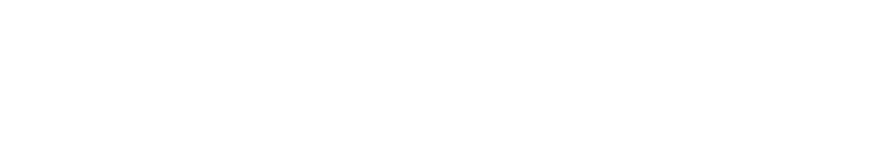
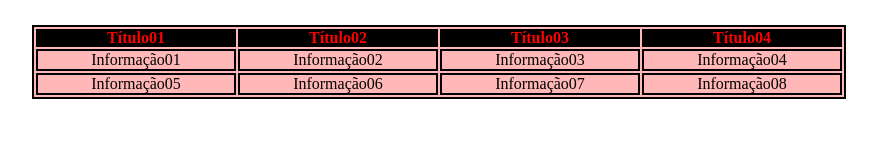
Before and after one commit to PietrogSouza/html-tables, a website: page index.html in a window 1280 px wide. Shown: the whole page, without its empty margins (201-1078 px from the left). Drawn offline with Linux system fonts and the light colour scheme.

Commit message:
Criação da estrutura da tabela em HTML e formação das tags no CSS

```diff
--- /dev/null
+++ b/global.css
@@ -0,0 +1,22 @@
+*{
+    margin: 0;
+    padding: 0;
+    box-sizing: border-box;
+}
+
+table{
+    border: 2px solid black;
+    background: #ffb7b7;
+    margin: 25px auto;
+}
+
+th{
+    color: red;
+    background-color: black;
+}
+
+td{
+    border: 2px solid black;
+    width: 200px;
+    text-align: center;
+}
--- a/index.html
+++ b/index.html
@@ -4,8 +4,29 @@
     <meta charset="UTF-8">
     <meta name="viewport" content="width=device-width, initial-scale=1.0">
     <title>Document</title>
+    <link rel="stylesheet" href="./global.css">
 </head>
 <body>
+    <table>
+        <tr>
+            <th>Título01</th>
+            <th>Título02</th>
+            <th>Título03</th>
+            <th>Título04</th>
+        </tr>
+        <tr>
+            <td>Informação01</td>
+            <td>Informação02</td>
+            <td>Informação03</td>
+            <td>Informação04</td>
+        </tr>
+        <tr>
+            <td>Informação05</td>
+            <td>Informação06</td>
+            <td>Informação07</td>
+            <td>Informação08</td>
+        </tr>
 
+    </table>
 </body>
 </html>
```
Also changed, not shown: pedidos/pedidos.html (added, +11 -0 lines), produtos/table-produtos-clientes.html (added).
